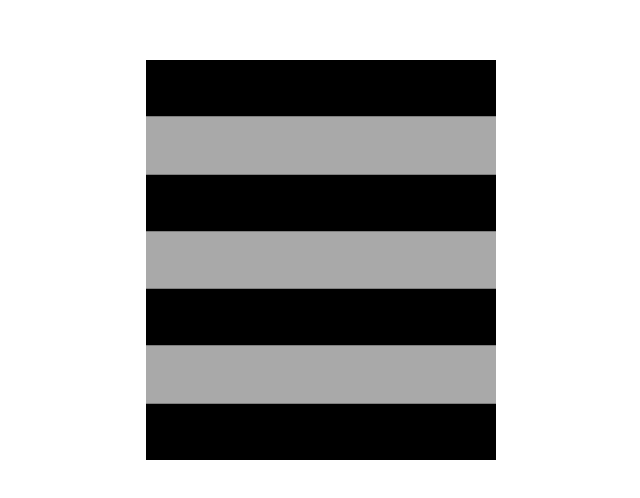
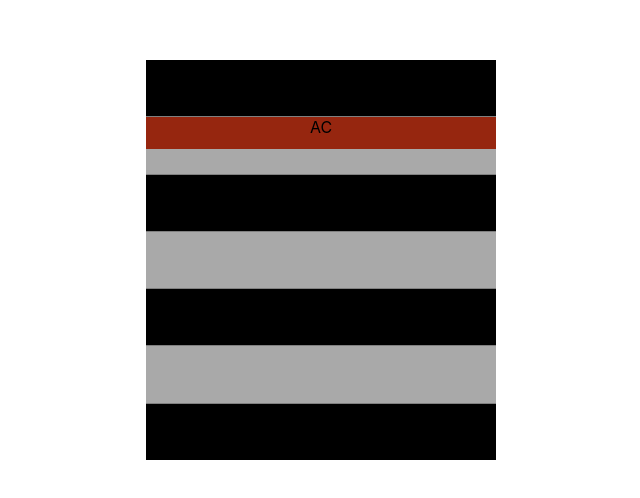
Before and after one commit to sergeialimov/react.calculator, a React (Create React App) app: page / in a window 1280 px wide. Shown: the part 140-638 px from the top of the page, without its empty margins (319-959 px from the left). Built offline with nearby package versions, Linux system fonts and the light colour scheme.

Commit message:
add content for first row

```diff
--- a/src/App.css
+++ b/src/App.css
@@ -22,6 +22,17 @@
 
 #firstRow {
   background: darkgray;
+  display: grid;
+  grid-template-colums: 2fr 1fr 1fr;
+  grid-column-gap: 1px;
+}
+
+#ac {
+  background: #96260F;
+}
+
+#divide {
+  background: ligthgray;
 }
 
 #secondRow {
--- a/src/App.js
+++ b/src/App.js
@@ -9,6 +9,9 @@ class App extends Component {
           <div id="display">
           </div>
           <div id="firstRow">
+            <div id="ac">AC</div>
+            <div id="divide"></div>
+            <div id="multiply"></div>
           </div>
           <div id="secondRow">
           </div>
```
